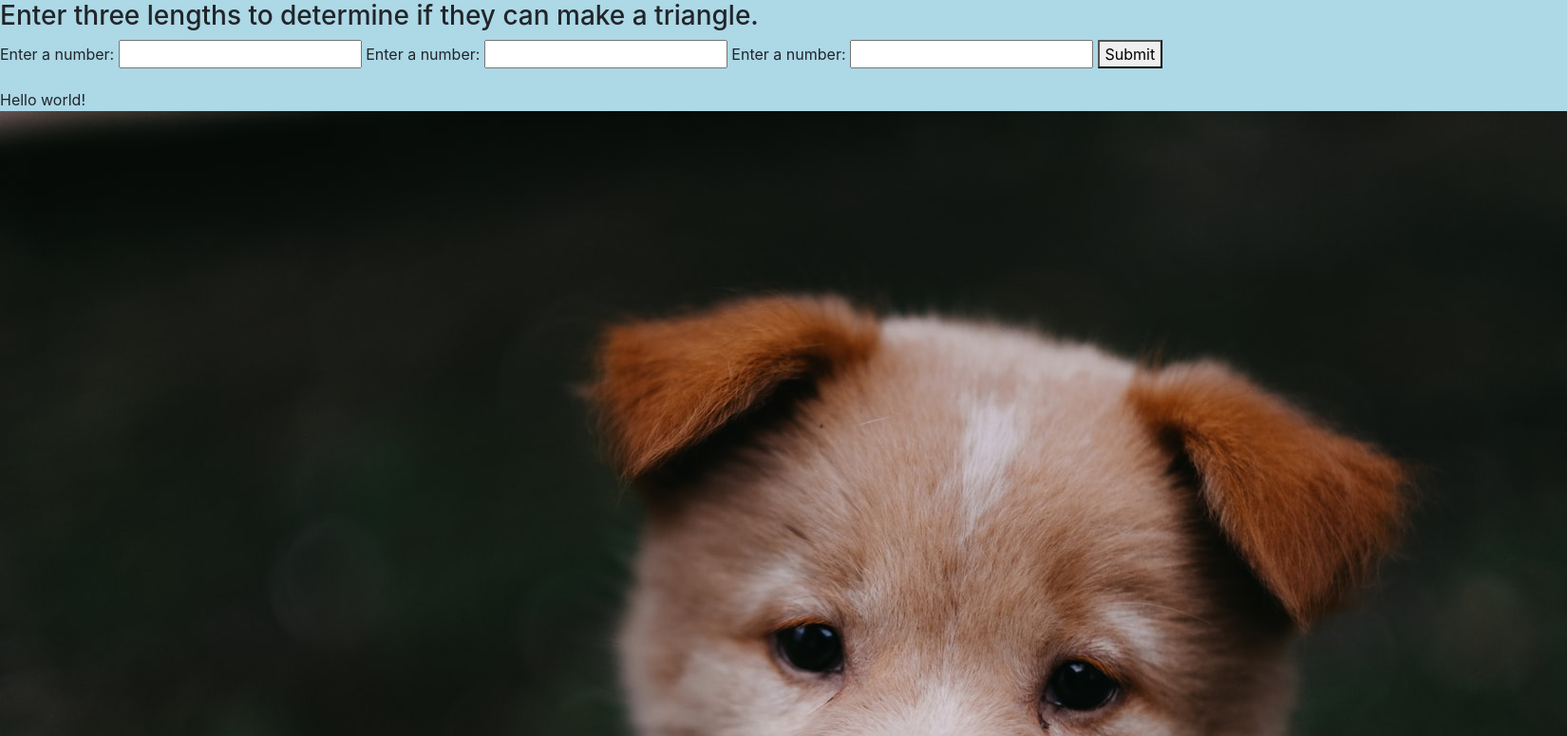
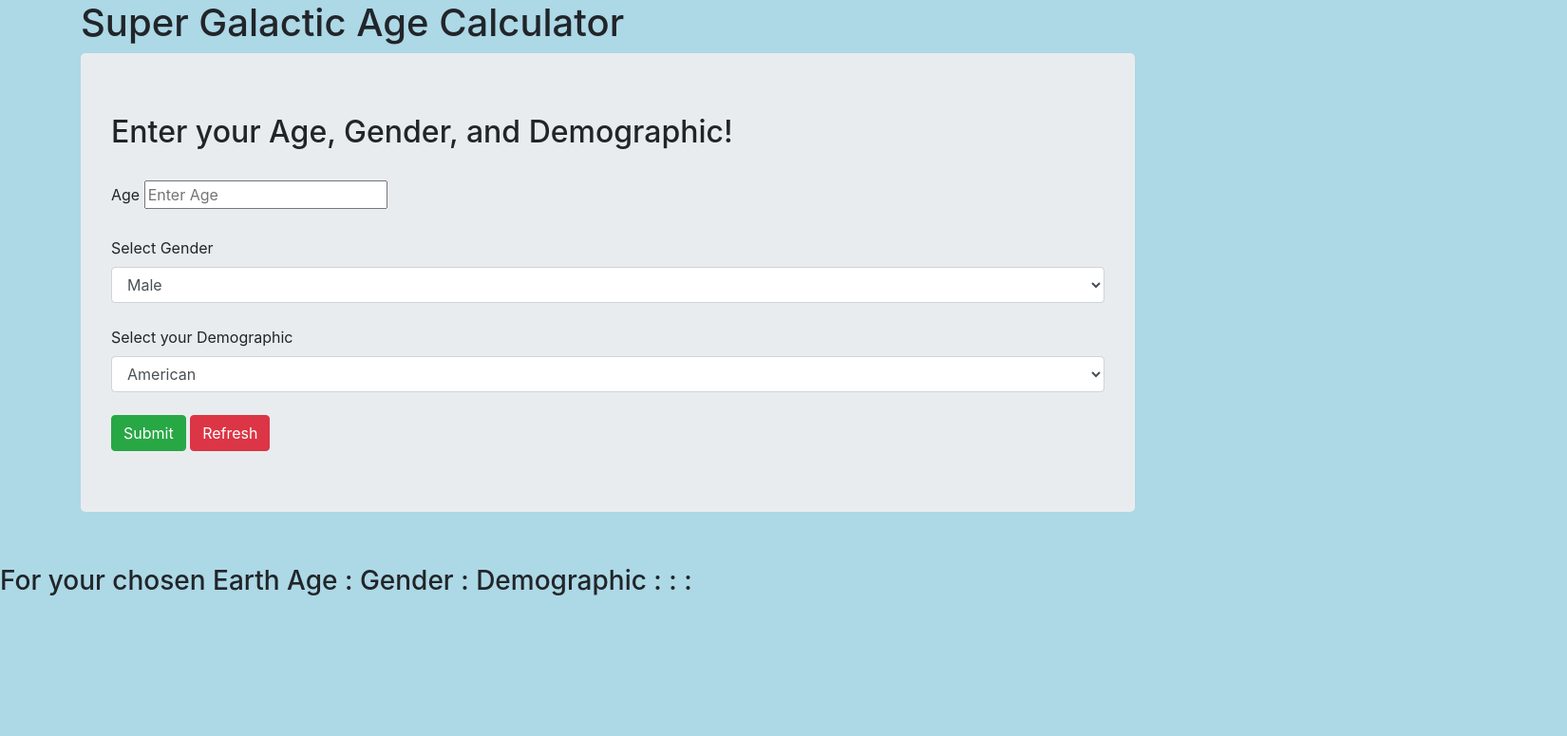
Before and after one commit to Rekjal/age-Calculator-E2-WW5, a website built with webpack: page src/index.html in a window 1280 px wide. Shown: the top 775 px of the page at 95% size, 1650 px wide, since content can reach past the window. Built offline with nearby package versions, Linux system fonts and the light colour scheme.

Commit message:
Start of Red, Green, and Refactor work flow. Start with 2 blank business logic class

```diff
--- a/src/index.html
+++ b/src/index.html
@@ -6,18 +6,47 @@
  <title>Shape Tracker</title>
 </head>
 <body>
-  <h3>Enter three lengths to determine if they can make a triangle.</h3>
-  <form id="triangle-checker-form">
-    <label for="length1">Enter a number:</label>
-    <input id="length1" type="number">
-    <label for="length2">Enter a number:</label>
-    <input id="length2" type="number">
-    <label for="length3">Enter a number:</label>
-    <input id="length3" type="number">
-    <button type="submit">Submit</button>
-  </form>
-  <ul id="response"></ul>
-  <div>Hello world!</div>
-  <img src="assets/images/stock-puppy-photo.jpg" alt="such a pup!">
+  <div class="container">
+    <h1><span class="coralColor">Super Galactic Age Calculator</span></h1>
+    <div class="jumbotron">
+      <!-- <img src="img/pizza.jpg" alt="A photo of a cute pizza slice." align = "right" height="110" width="110">       -->
+      <h2>Enter your Age, Gender, and Demographic!</h2>
+      <br>
+      <form id="formOne" name="ageCalculator">
+        <div class="field">
+          <label for="age">Age</label>
+          <input id="age" required input type="number" name="age" min="1" step="1" placeholder="Enter Age" />
+        </div>
+        <br>
+        <label>Select Gender</label>
+        <select class="sex form-control">
+          <option value="male">Male</option>
+          <option value="female">Female</option>
+        </select>
+        <br>
+        <label>Select your Demographic</label>
+        <select class="demographic form-control">
+          <option value="american">American</option>
+          <option value="canadian">Canadian</option>
+          <option value="mexican">Mexican</option>
+          <option value="cuban">Cuban</option>
+        </select>
+        </br>
+        <button type="submit" id="submit" class="btn btn-success">Submit</button>
+        <button type="restart" id="restart" class="btn btn-danger">Refresh</button>
+    </div>
+    </form>
+  </div>
+  <div id="output">
+    <br>
+    <p class="mb-0">
+      <h3>For your chosen <span class="goldColor">Earth Age</span><span class="blackColor"> : </span><span
+          class="goldColor">Gender</span><span class="blackColor"> : </span><span
+          class="goldColor">Demographic</span><span class="blackColor"> : : : </span><span id="ageDemoSex"></span></h3>
+    </p>
+    <blockquote class="blockquote">
+      <ul id="agePerPlanet"></ul>
+    </blockquote>
+  </div>
 </body>
 </html>
--- /dev/null
+++ b/src/js/Calculator.js
@@ -0,0 +1,3 @@
+export default class Calculator {
+
+}
--- /dev/null
+++ b/src/js/LifeExpectancy.js
@@ -0,0 +1,3 @@
+export default class LifeExpectancy {
+
+}
--- a/src/js/rectangle.js
+++ /dev/null
@@ -1,3 +0,0 @@
-export default class Rectangle {
-
-}
--- a/src/main.js
+++ b/src/main.js
@@ -2,7 +2,8 @@ import $ from 'jquery';
 import 'bootstrap';
 import 'bootstrap/dist/css/bootstrap.min.css';
 import './css/styles.css';
-import Rectangle from './js/rectangle.js';
+// import LifeExpectancy from './js/LifeExpectancy.js';
+// import Calculator from './js/Calculator.js';
 
 
 $(document).ready(function() {
@@ -20,8 +21,8 @@ $(document).ready(function() {
     event.preventDefault();
     const length1 = parseInt($('#rect-length1').val());
     const length2 = parseInt($('#rect-length2').val());
-    const rectangle = new Rectangle();
-    console.log(rectangle);
+    // const rectangle = new Rectangle();
+    // console.log(rectangle);
     const response = length1 + ":" + length2;
     $('#response2').append(`<p> The area of the rectangle is ${response}.</p>`);
   });
```
